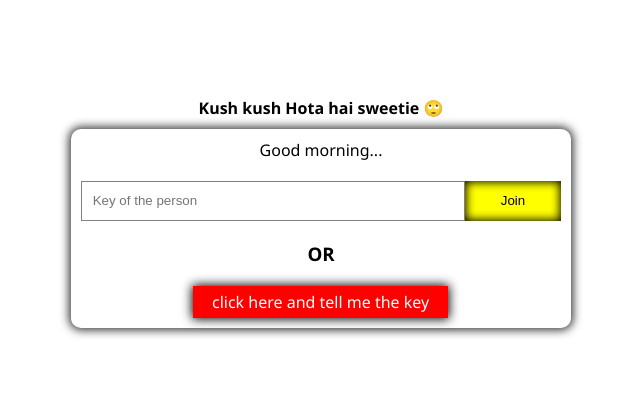
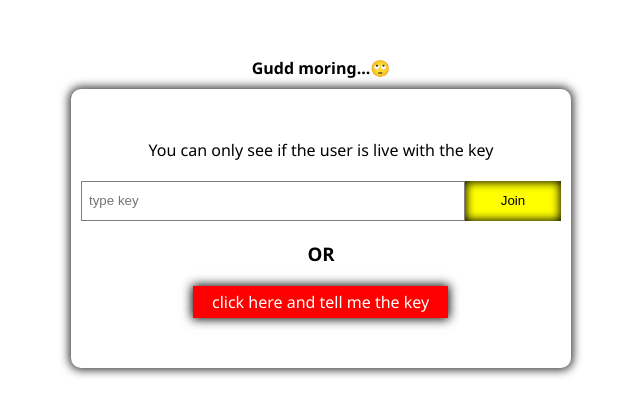
Before and after one commit to shivprakashh/liveapp, a website: page public/index.html in a window 1280 px wide. Shown: the part 188-604 px from the top of the page, without its empty margins (319-959 px from the left). Drawn offline with nearby package versions, Linux system fonts and the light colour scheme; no server answers.

Commit message:
padding chnaging

```diff
--- a/public/index.html
+++ b/public/index.html
@@ -20,7 +20,7 @@
     .parent {
         width: 100%;
         background-color: white;
-
+        box-sizing: border-box;
         height: 100%;
         display: flex;
         justify-content: center;
@@ -42,7 +42,7 @@
         gap: 20px;
         box-shadow: 0px 0px 10px 2px rgb(50, 50, 50);
         color:black;
-        padding: 10px 10px;
+        padding: 50px 10px;
     }
     .search-con {
         display: flex;
@@ -152,12 +152,12 @@
 </style>
 <body>
     <div class="parent">
-        <h4>Kush kush Hota hai sweetie 🙄</h4>
+        <h4>Gudd moring...🙄</h4>
         <div class="con">
-            <p>Good morning...</p>
+            <p>You can only see if the user is live with the key</p>
             <div class="search-con">
 
-                <input class="password" placeholder=" Key of the person" type="text">
+                <input class="password" placeholder="type key" type="text">
                 <button class="search-but">Join</button>
             </div>
             <h3>OR</h3>
```
